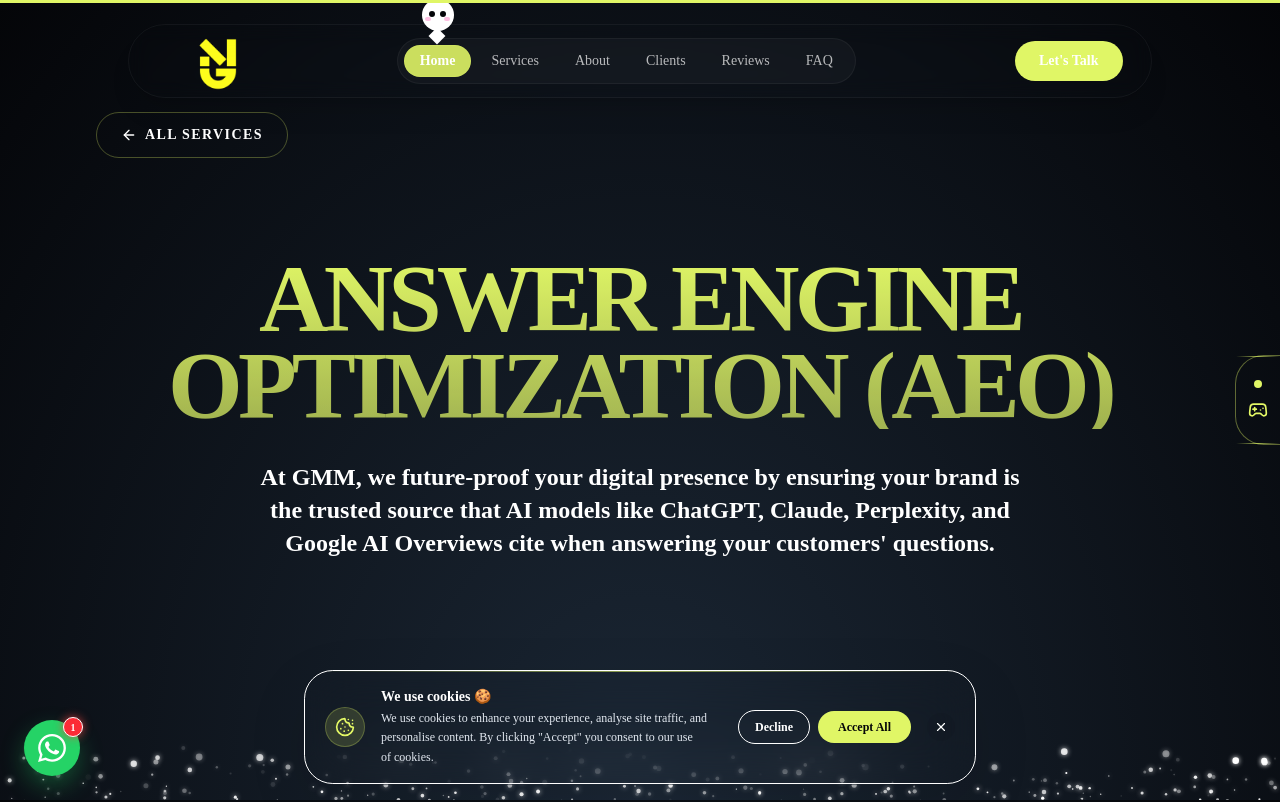
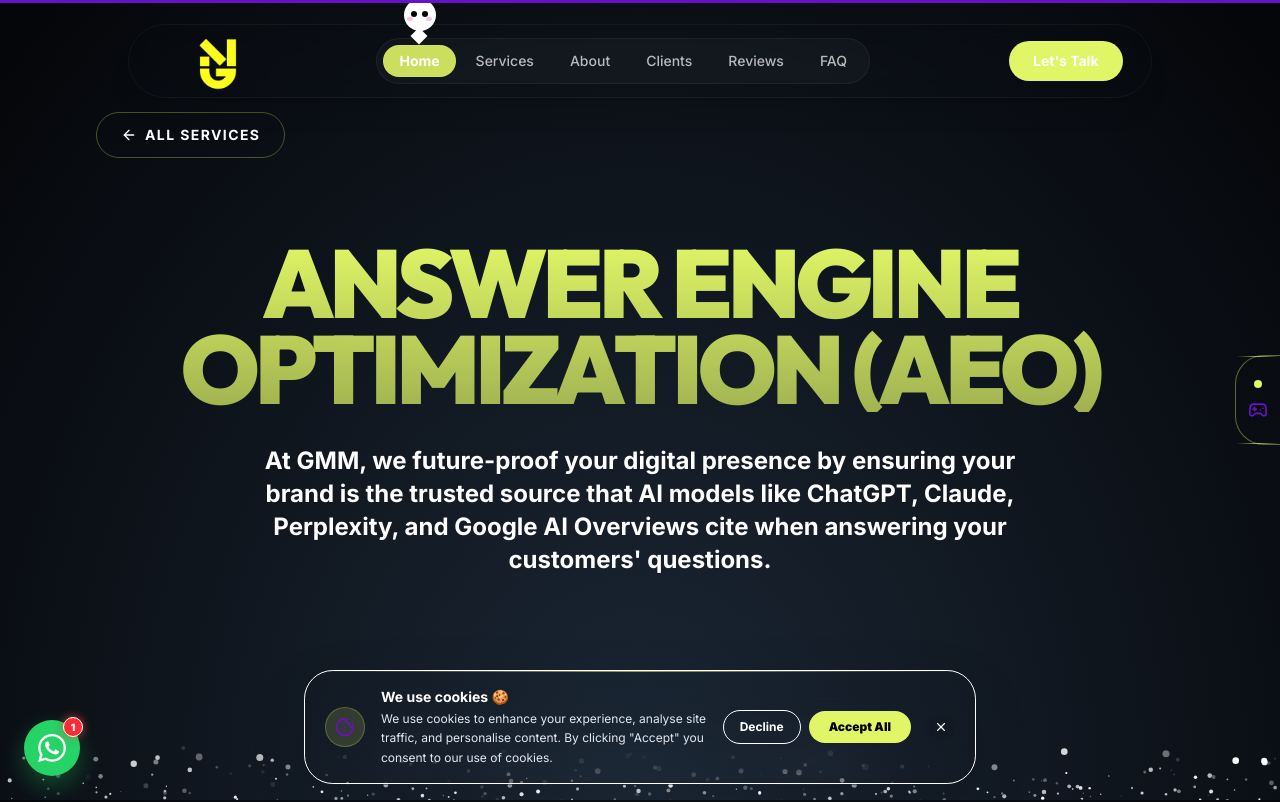
Before and after one commit to arshadyelikar27-dev/Good-Marketing-Matters, a Next.js app: page /services/answer-engine-optimization in a window 1280 px wide. Shown: the top 802 px of the page. Built offline with nearby package versions, Linux system fonts and the light colour scheme.

Commit message:
feat: implement core landing page components and site structure with motion-based interactions

```diff
--- a/src/app/globals.css
+++ b/src/app/globals.css
@@ -7,8 +7,8 @@
 @theme inline {
   --color-background: var(--background);
   --color-foreground: var(--foreground);
-  --font-sans: var(--font-league-spartan);
-  --font-heading: var(--font-league-spartan);
+  --font-sans: var(--font-inter), system-ui, sans-serif;
+  --font-heading: var(--font-outfit), var(--font-inter), sans-serif;
   --color-surface: var(--surface);
   --color-dark-section: var(--dark-section);
   --color-heading: var(--heading);
@@ -55,58 +55,58 @@
 }
 
 :root {
-  /* ── Space Theme ──
-     Deep space backgrounds + Light/Lime text
-  */
+  /* ── 3-Color Harmony: #6811C9 (Purple) + #e0f666 (Lime Yellow) + #FFFFFF (White) ── */
   --background: #040508;
-  --background: #040508;
-  --surface: transparent; /* No shapes/boxes */
-  --dark-section: transparent; /* No shapes/boxes */
+  --surface: transparent;
+  --dark-section: transparent;
 
-  /* Text - Light for readability on space backgrounds */
+  /* Text — Pure White & High-Readability Light Slate */
   --foreground: #FFFFFF;
   --heading: #FFFFFF;
   --body-text: #E2E8F0;
 
-  /* Cards/Popovers - Transparent */
+  /* Cards & Popovers */
   --card: transparent;
   --card-foreground: #FFFFFF;
   --popover: transparent;
   --popover-foreground: #FFFFFF;
 
-  /* Primary - Lime (was Purple) */
+  /* Primary Actions — Lime Yellow (#e0f666) */
   --primary: #e0f666;
+  --primary-hover: #cbe645;
   --primary-foreground: #040508;
 
-  --secondary: #1E2235;
+  /* Secondary & Brand Accents — Royal Purple (#6811C9) */
+  --secondary: #6811C9;
   --secondary-foreground: #FFFFFF;
 
-  --muted: #1A1D2B;
+  --muted: #140E26;
   --muted-foreground: #94A3B8;
 
-  /* Accent - Lime */
-  --accent: #e5f966;
-  --accent-foreground: #040508;
+  /* Accent — Purple Highlights (#6811C9) */
+  --accent: #6811C9;
+  --accent-foreground: #FFFFFF;
 
-  --destructive: #744dd0;
-
+  --destructive: #EF4444;
 
   --ring: #6811C9;
 
-  /* Charts */
+  /* Palette Integration */
   --chart-1: #6811C9;
-  --chart-3: #D4CCE8;
-  --chart-4: #140E26;
-  --chart-5: #8B3FDB;
+  --chart-2: #e0f666;
+  --chart-3: #FFFFFF;
+  --chart-4: #8B3FDB;
+  --chart-5: #140E26;
 
   --radius: 1rem;
 
-  /* Sidebar - Purple-tinted */
-  --sidebar: #E8E0F8;
-  --sidebar-foreground: #140E26;
+  /* Sidebar */
+  --sidebar: #140E26;
+  --sidebar-foreground: #FFFFFF;
   --sidebar-primary: #6811C9;
   --sidebar-primary-foreground: #FFFFFF;
-  --sidebar-accent-foreground: #140E26;
+  --sidebar-accent: #e0f666;
+  --sidebar-accent-foreground: #040508;
   --sidebar-ring: #6811C9;
 }
 
@@ -128,9 +128,10 @@
     overflow-x: clip;
   }
   h1, h2, h3, h4, h5, h6 {
+    font-family: var(--font-heading);
     color: var(--heading);
-    letter-spacing: -0.04em; /* Very tight tracking like Apple */
-    text-wrap: balance; /* Cinematic text balancing */
+    letter-spacing: -0.03em;
+    text-wrap: balance;
   }
   p {
     text-wrap: pretty;
--- a/src/app/services/[slug]/page.tsx
+++ b/src/app/services/[slug]/page.tsx
@@ -133,7 +133,7 @@
                   )}
 
                   <div className="relative z-10 mt-auto">
-                    <h3 className="text-xl sm:text-2xl md:text-3xl font-bold uppercase tracking-tight text-heading mb-2 sm:mb-4 group-hover:text-primary transition-colors duration-500">
+                    <h3 className="text-xl sm:text-2xl md:text-3xl font-bold uppercase tracking-tight text-heading mb-2 sm:mb-4 group-hover:text-accent transition-colors duration-500">
                       {sub.title}
                     </h3>
                     <p className="text-body-text text-sm sm:text-base md:text-lg leading-relaxed font-medium">
--- a/src/components/about.tsx
+++ b/src/components/about.tsx
@@ -122,7 +122,7 @@
                     <span className="inline-block px-3 sm:px-5 py-1.5 sm:py-2 rounded-full bg-primary/15 text-primary font-bold tracking-widest text-xs sm:text-sm mb-3 sm:mb-6 border border-primary/30 w-fit">
                       {item.year}
                     </span>
-                    <h3 className="text-xl sm:text-2xl md:text-3xl lg:text-4xl font-black text-heading mb-2 sm:mb-4 uppercase tracking-tight group-hover:text-primary transition-colors duration-300">
+                    <h3 className="text-xl sm:text-2xl md:text-3xl lg:text-4xl font-black text-heading mb-2 sm:mb-4 uppercase tracking-tight group-hover:text-accent transition-colors duration-300">
                       {item.title}
                     </h3>
                     <p className="text-heading text-sm sm:text-base md:text-lg leading-relaxed">
--- a/src/components/clients.tsx
+++ b/src/components/clients.tsx
@@ -16,7 +16,7 @@
       <div className="absolute inset-0 bg-[radial-gradient(ellipse_at_center,_var(--tw-gradient-stops))] from-primary/5 via-transparent to-transparent pointer-events-none" />
 
       <div className="max-w-7xl mx-auto px-4 sm:px-6 mb-8 sm:mb-16 text-center relative z-10">
-        <h2 className="text-base sm:text-xl md:text-2xl font-bold uppercase text-primary tracking-widest">
+        <h2 className="text-base sm:text-xl md:text-2xl font-bold uppercase text-accent tracking-widest">
           Trusted by visionaries
         </h2>
       </div>
@@ -39,7 +39,7 @@
             {[...items, ...items, ...items, ...items].map((item, i) => (
               <span
                 key={i}
-                className="text-4xl sm:text-6xl md:text-8xl lg:text-9xl font-black uppercase tracking-tighter text-transparent bg-clip-text bg-gradient-to-b from-white/20 to-white/5 transition-all duration-500 cursor-default group-hover:blur-sm hover:!blur-none hover:!text-primary hover:scale-110"
+                className="text-4xl sm:text-6xl md:text-8xl lg:text-9xl font-black uppercase tracking-tighter text-transparent bg-clip-text bg-gradient-to-b from-white/20 to-white/5 transition-all duration-500 cursor-default group-hover:blur-sm hover:!blur-none hover:!text-accent hover:scale-110"
               >
                 {item}
               </span>
@@ -61,7 +61,7 @@
             {[...items, ...items, ...items, ...items].map((item, i) => (
               <span
                 key={i}
-                className="text-4xl sm:text-6xl md:text-8xl lg:text-9xl font-black uppercase tracking-tighter cursor-default transition-all duration-500 group-hover:blur-sm hover:!blur-none hover:!text-primary hover:scale-110 hover:!stroke-none"
+                className="text-4xl sm:text-6xl md:text-8xl lg:text-9xl font-black uppercase tracking-tighter cursor-default transition-all duration-500 group-hover:blur-sm hover:!blur-none hover:!text-accent hover:scale-110 hover:!stroke-none"
                 style={{
                   WebkitTextStroke: "2px rgba(255, 255, 255, 0.1)",
                   color: "transparent",
--- a/src/components/cursor-reveal-card.tsx
+++ b/src/components/cursor-reveal-card.tsx
@@ -93,7 +93,7 @@
           <ServiceIcon className={`w-6 h-6 sm:w-8 sm:h-8 ${isMobile ? 'text-primary' : 'group-hover:text-accent'} transition-colors`} />
         </div>
         <div>
-          <h3 className={`text-lg sm:text-2xl font-semibold mb-1 sm:mb-2 group-hover:text-primary transition-colors`}>{service.title}</h3>
+          <h3 className={`text-lg sm:text-2xl font-semibold mb-1 sm:mb-2 group-hover:text-accent transition-colors`}>{service.title}</h3>
           <p className={`text-sm sm:text-base max-w-md text-body-text transition-colors line-clamp-2`}>{service.shortDescription}</p>
         </div>
       </div>
--- a/src/components/faq.tsx
+++ b/src/components/faq.tsx
@@ -63,7 +63,7 @@
                   onClick={() => setOpenIndex(isOpen ? null : index)}
                   className="w-full flex items-center justify-between p-4 sm:p-6 md:p-8 text-left focus:outline-none"
                 >
-                  <span className={`text-sm sm:text-lg md:text-xl font-bold tracking-tight transition-colors duration-300 ${isOpen ? "text-primary" : "text-heading group-hover:text-primary"}`}>
+                  <span className={`text-sm sm:text-lg md:text-xl font-bold tracking-tight transition-colors duration-300 ${isOpen ? "text-accent" : "text-heading group-hover:text-accent"}`}>
                     {faq.question}
                   </span>
                   <motion.div
--- a/src/components/hero.tsx
+++ b/src/components/hero.tsx
@@ -93,7 +93,7 @@
               initial={{ opacity: 0, y: 30 }}
               animate={{ opacity: 1, y: 0 }}
               transition={{ duration: 1, delay: 0.8, ease: [0.16, 1, 0.3, 1] }}
-              className="mt-4 sm:mt-8 md:mt-12 text-base sm:text-xl md:text-2xl font-medium text-primary max-w-xl tracking-wide normal-case text-center lg:text-left w-full lg:ml-1"
+              className="mt-4 sm:mt-8 md:mt-12 text-base sm:text-xl md:text-2xl font-medium text-body-text max-w-xl tracking-wide normal-case text-center lg:text-left w-full lg:ml-1"
             >
               We build brands that are impossible to ignore.
             </motion.p>
--- a/src/components/navbar.tsx
+++ b/src/components/navbar.tsx
@@ -314,7 +314,7 @@
                         "flex items-center justify-between py-3.5 px-4 rounded-2xl font-bold text-base transition-all",
                         activeSection === link.name
                           ? "text-primary bg-primary/10 border border-primary/30"
-                          : "text-heading hover:text-primary hover:bg-black/5 border border-transparent"
+                          : "text-heading hover:text-accent hover:bg-black/5 border border-transparent"
                       )}
                       onClick={() => {
                         setActiveSection(link.name);
--- a/src/components/particle-background.tsx
+++ b/src/components/particle-background.tsx
@@ -74,20 +74,11 @@
 
   draw(ctx: CanvasRenderingContext2D, drawX: number, drawY: number) {
     ctx.globalAlpha = Math.max(0, Math.min(1, this.opacity));
-    ctx.fillStyle = "#ffffff"; // Always white particles as requested
-
-    // Draw with slight glow for closer stars
-    if (this.z < 2) {
-      ctx.shadowBlur = 5;
-      ctx.shadowColor = "#ffffff";
-    } else {
-      ctx.shadowBlur = 0;
-    }
+    ctx.fillStyle = "#ffffff";
 
     ctx.beginPath();
     ctx.arc(drawX, drawY, this.size, 0, Math.PI * 2);
     ctx.fill();
-    ctx.shadowBlur = 0; // Reset
   }
 }
 
@@ -107,7 +98,7 @@
     const handleMouseMove = (e: MouseEvent) => {
       mousePos.current = { x: e.clientX, y: e.clientY };
     };
-    window.addEventListener("mousemove", handleMouseMove);
+    window.addEventListener("mousemove", handleMouseMove, { passive: true });
     return () => window.removeEventListener("mousemove", handleMouseMove);
   }, []);
 
--- a/src/components/scroll-progress.tsx
+++ b/src/components/scroll-progress.tsx
@@ -12,7 +12,7 @@
 
   return (
     <motion.div
-      className="fixed top-0 left-0 right-0 h-[3px] bg-primary z-[100000] origin-left pointer-events-none"
+      className="fixed top-0 left-0 right-0 h-[3px] bg-accent z-[100000] origin-left pointer-events-none"
       style={{ scaleX }}
     />
   );
--- a/src/components/testimonials.tsx
+++ b/src/components/testimonials.tsx
@@ -79,7 +79,7 @@
             <AvatarFallback>{name[0]}</AvatarFallback>
           </Avatar>
           <div className="flex flex-col">
-            <figcaption className="text-sm font-bold text-heading flex items-center gap-1 group-hover:text-primary transition-colors">
+            <figcaption className="text-sm font-bold text-heading flex items-center gap-1 group-hover:text-accent transition-colors">
               {name} <span className="text-xs font-normal text-body-text">{country}</span>
             </figcaption>
             <p className="text-xs font-medium text-primary">{username}</p>
```
Also changed, not shown: src/components/footer.tsx (+9 -9 lines).
